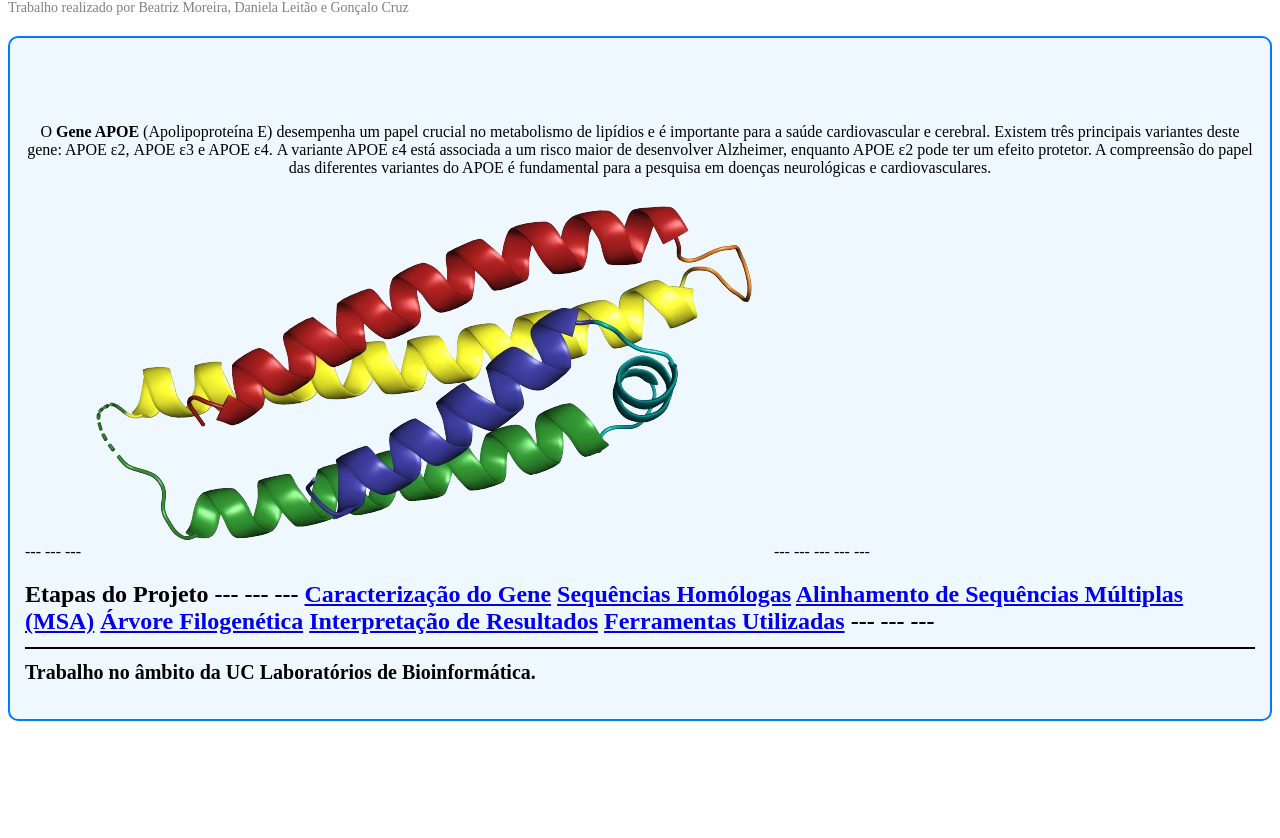
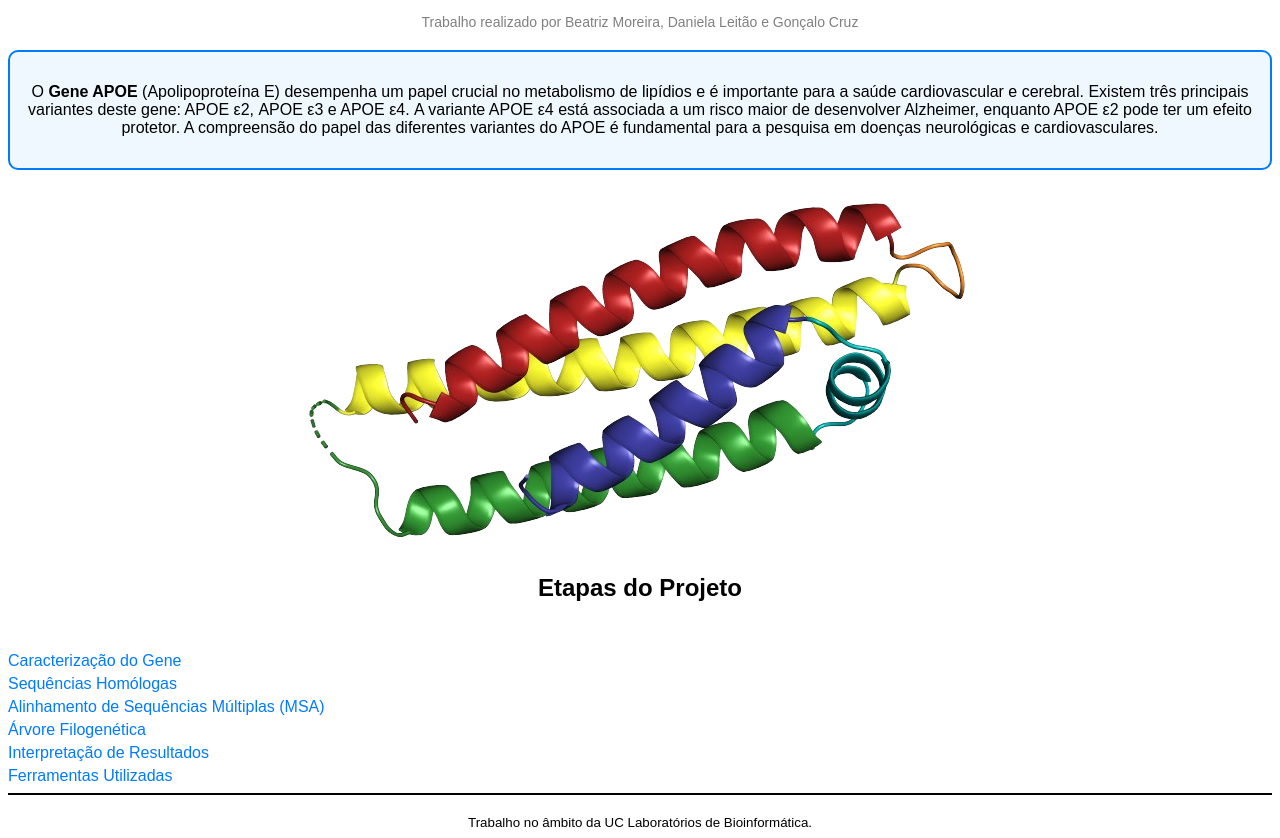
Before and after one commit to up202304593/Trabalho-Bioinform-tica, a plain HTML site: page index.html in a window 1280 px wide. Shown: the part 66-904 px from the top of the page. Before the commit the page ends 807 px from the top, so only its background shows below. Drawn offline with Linux system fonts and the light colour scheme.

Commit message:
Update index.html

```diff
--- a/index.html
+++ b/index.html
@@ -1,39 +1,74 @@
-<h1>Gene APOE</h1>  <small style="font-size:14px; color:gray;">Trabalho realizado por Beatriz Moreira, Daniela Leitão e Gonçalo Cruz</small>
+<!DOCTYPE html>
+<html lang="pt">
+<head>
+    <meta charset="UTF-8">
+    <title>Gene APOE</title>
+    <style>
+        body {
+            font-family: Arial, sans-serif;
+        }
+        .container {
+            border: 2px solid #007BFF;
+            border-radius: 10px;
+            padding: 15px;
+            background-color: #F0F8FF;
+            margin: 20px 0;
+            color: #000;
+        }
+        .project-steps {
+            margin-top: 50px;
+        }
+        .project-steps a {
+            display: block;
+            margin: 5px 0;
+            color: #007BFF;
+            text-decoration: none;
+        }
+        .project-steps a:hover {
+            text-decoration: underline;
+        }
+        h1, h2 {
+            text-align: center;
+        }
+        img {
+            display: block;
+            margin: 0 auto;
+        }
+        hr {
+            border: 1px solid black;
+        }
+        small {
+            display: block;
+            text-align: center;
+            margin-top: 20px;
+        }
+    </style>
+</head>
+<body>
 
-<div style="border: 2px solid #007BFF; border-radius: 10px; padding: 15px; background-color: #F0F8FF; margin: 20px 0;color:#000">
-<br>
-<br>
-<br>
+<h1>Gene APOE</h1>
+<small style="font-size:14px; color:gray;">Trabalho realizado por Beatriz Moreira, Daniela Leitão e Gonçalo Cruz</small>
 
-<p align="center">O <strong>Gene APOE</strong> (Apolipoproteína E) desempenha um papel crucial no metabolismo de lipídios e é importante para a saúde cardiovascular e cerebral. Existem três principais variantes deste gene: APOE ε2, APOE ε3 e APOE ε4. A variante APOE ε4 está associada a um risco maior de desenvolver Alzheimer, enquanto APOE ε2 pode ter um efeito protetor. A compreensão do papel das diferentes variantes do APOE é fundamental para a pesquisa em doenças neurológicas e cardiovasculares.</p>
-
----
----
----
+<div class="container">
+    <p align="center">
+        O <strong>Gene APOE</strong> (Apolipoproteína E) desempenha um papel crucial no metabolismo de lipídios e é importante para a saúde cardiovascular e cerebral. Existem três principais variantes deste gene: APOE ε2, APOE ε3 e APOE ε4. A variante APOE ε4 está associada a um risco maior de desenvolver Alzheimer, enquanto APOE ε2 pode ter um efeito protetor. A compreensão do papel das diferentes variantes do APOE é fundamental para a pesquisa em doenças neurológicas e cardiovasculares.
+    </p>
+</div>
 
 <img src="imagens/imagemapoe1.png" alt="Imagem do BLASTp">
 
-
----
----
----
----
----
-
-<h2> Etapas do Projeto
----
----
----
+<h2>Etapas do Projeto</h2>
+<div class="project-steps">
     <a href="etapa1.html">Caracterização do Gene</a>
     <a href="etapa2.html">Sequências Homólogas</a>
     <a href="etapa3.html">Alinhamento de Sequências Múltiplas (MSA)</a>
     <a href="etapa4.html">Árvore Filogenética</a>
     <a href="etapa5.html">Interpretação de Resultados</a>
     <a href="etapa6.html">Ferramentas Utilizadas</a>
+</div>
 
----
----
----
-<hr style="border: 1px solid black">
+<hr>
+<small>Trabalho no âmbito da UC Laboratórios de Bioinformática.</small>
 
-<small>Trabalho no âmbito da UC Laboratórios de Bioinformática.</small>
+</body>
+</html>
```
Lines whose indentation alone changed are shown as unchanged.
